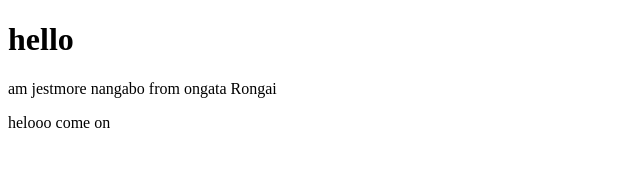
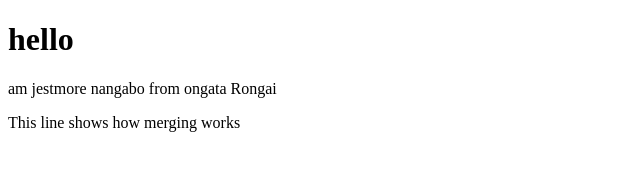
Before and after one commit to Jesty-max/jestproject, a plain HTML site: page index.html in a window 1280 px wide. Shown: the whole page, without its empty margins (0-640 px from the left). Drawn offline with Linux system fonts and the light colour scheme.

Commit message:
updated index.html with emergency fix

```diff
--- a/index.html
+++ b/index.html
@@ -8,6 +8,6 @@
   <body>
     <h1>hello</h1>
     <p>am jestmore nangabo from ongata Rongai</p>
-    <p>helooo come on</p>
+    <p>This line shows how merging works</p>
   </body>
 </html>
```
